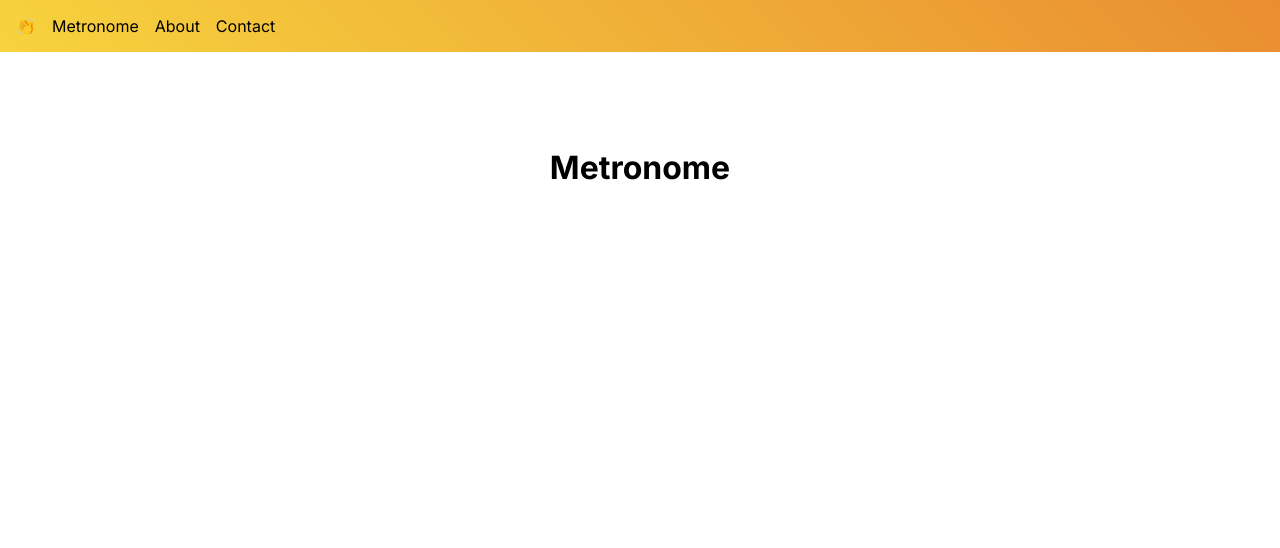
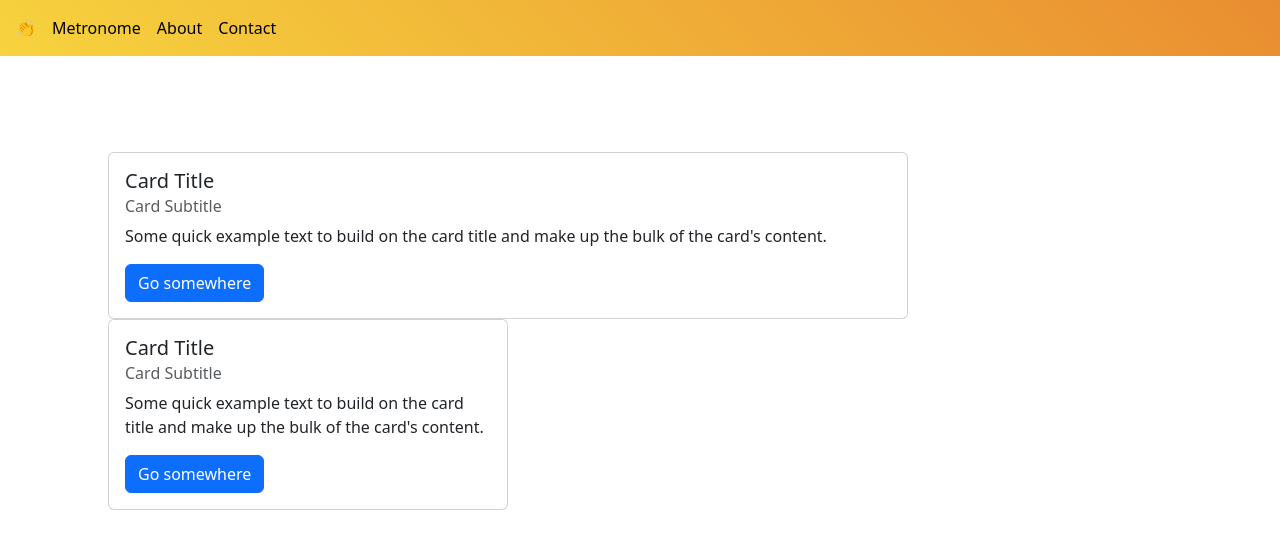
Before and after one commit to Treyson-Grange/clap-chaos, a Next.js app: page /metronome in a window 1280 px wide. Shown: the top 548 px of the page. Built offline with nearby package versions, Linux system fonts and the light colour scheme.

Commit message:
:boom: darkmode setup through layout, bootstrap demo on Metronome

```diff
--- a/src/components/Layout.tsx
+++ b/src/components/Layout.tsx
@@ -1,4 +1,4 @@
-import React from 'react';
+import React, { useEffect, useState } from 'react';
 import Head from 'next/head';
 import Link from 'next/link';
 import { Inter } from 'next/font/google';
@@ -7,12 +7,30 @@ import styles from '@/styles/Home.module.css';
 const inter = Inter({ subsets: ['latin'] });
 
 const Layout: React.FC<{ children: React.ReactNode }> = ({ children }) => {
+    const [isDarkMode, setIsDarkMode] = useState(false);
+
+    useEffect(() => {
+        const darkModeMediaQuery = window.matchMedia('(prefers-color-scheme: dark)');
+        setIsDarkMode(darkModeMediaQuery.matches);
+
+        const handleDarkModeChange = (event: MediaQueryListEvent) => {
+            setIsDarkMode(event.matches);
+        };
+
+        darkModeMediaQuery.addListener(handleDarkModeChange);
+
+        return () => {
+            darkModeMediaQuery.removeListener(handleDarkModeChange);
+        };
+    }, []);
+
     return (
-        <div className={inter.className}>
+        <div data-bs-theme={isDarkMode ? "dark" : "light"}>
             <Head>
                 <meta name="viewport" content="width=device-width, initial-scale=1" />
                 <link rel="icon" href="/favicon.ico" />
             </Head>
+            {/* Should bring this navbar to bootstrap probably */}
             <nav className={styles.nav}>
                 <Link href="/">&#128079;</Link>
                 <Link href="/metronome">Metronome</Link>
--- a/src/components/Metronome.tsx
+++ b/src/components/Metronome.tsx
@@ -1,13 +1,42 @@
-import React from "react";
-import Head from "next/head";
+import React, { useEffect, useState } from "react";
 import siteConfig from "@/config/clap-chaos";
+import Button from 'react-bootstrap/Button';
+import Container from 'react-bootstrap/Container';
+import Row from 'react-bootstrap/Row';
+import Col from 'react-bootstrap/Col';
+import Card from 'react-bootstrap/Card';
 
 const Metronome: React.FC = () => {
     return (
         <div>
-            <main>
-                <h1>Metronome</h1>
-            </main>
+            <Container>
+                <Row>
+                    <Col className="d-flex">
+                        <Card style={{ width: '50rem' }}>
+                            <Card.Body>
+                                <Card.Title>Card Title</Card.Title>
+                                <Card.Subtitle className="mb-2 text-muted">Card Subtitle</Card.Subtitle>
+                                <Card.Text>
+                                    Some quick example text to build on the card title and make up the bulk of the card's content.
+                                </Card.Text>
+                                <Button variant="primary">Go somewhere</Button>
+                            </Card.Body>
+                        </Card>
+                    </Col>
+                    <Col className="d-flex">
+                        <Card style={{ width: '25rem' }}>
+                            <Card.Body>
+                                <Card.Title>Card Title</Card.Title>
+                                <Card.Subtitle className="mb-2 text-muted">Card Subtitle</Card.Subtitle>
+                                <Card.Text>
+                                    Some quick example text to build on the card title and make up the bulk of the card's content.
+                                </Card.Text>
+                                <Button variant="primary">Go somewhere</Button>
+                            </Card.Body>
+                        </Card>
+                    </Col>
+                </Row>
+            </Container>
         </div>
     );
 }
--- a/src/pages/_app.tsx
+++ b/src/pages/_app.tsx
@@ -1,6 +1,8 @@
+import 'bootstrap/dist/css/bootstrap.min.css';
 import { AppProps } from 'next/app';
 import Layout from '@/components/Layout';
 import '@/styles/globals.css';
+
 
 function MyApp({ Component, pageProps }: AppProps) {
     return (
```
